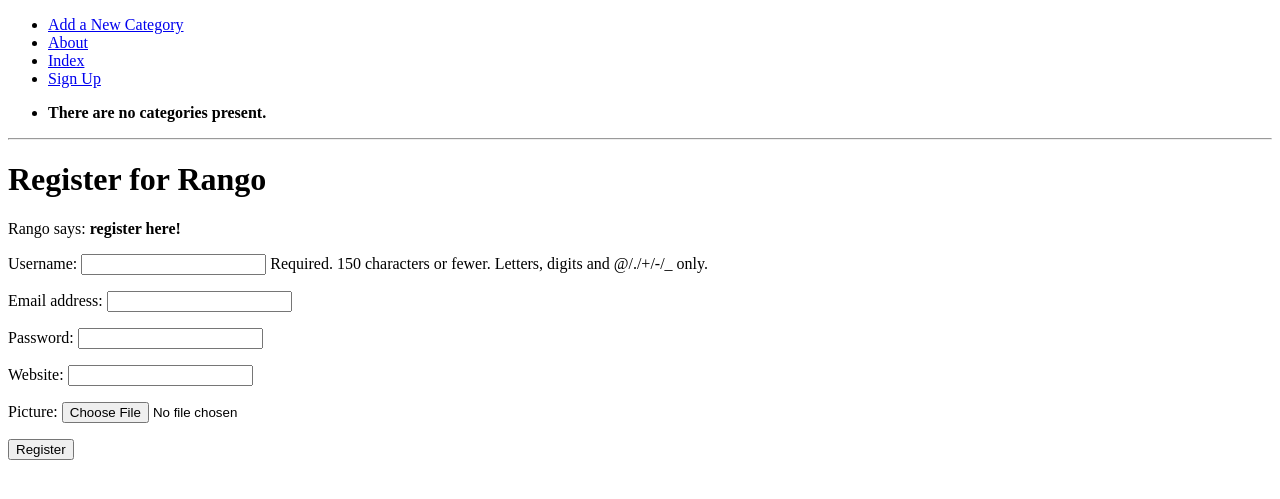
After one commit to 2850479K/tango_with_django_project, a Django app: page /rango/register/ in a window 1280 px wide. The commit adds this page. Shown: the top 499 px of the page. Run offline with Django 3.2, Linux system fonts and the light colour scheme; data that the repository does not hold is empty.

Commit message:
chapt9demo

```diff
--- a/rango/admin.py
+++ b/rango/admin.py
@@ -1,5 +1,6 @@
 from django.contrib import admin
 from rango.models import Category, Page
+from rango.models import UserProfile
 
 # Register your models here.
 
@@ -13,3 +14,4 @@ class CategoryAdmin(admin.ModelAdmin):
 
 admin.site.register(Category, CategoryAdmin)
 admin.site.register(Page, PageAdmin)
+admin.site.register(UserProfile)
--- a/rango/forms.py
+++ b/rango/forms.py
@@ -1,5 +1,17 @@
 from django import forms
 from rango.models import Page, Category
+from django.contrib.auth.models import User
+from rango.models import UserProfile
+
+class UserForm(forms.ModelForm):
+    password = forms.CharField(widget=forms.PasswordInput())
+    class Meta:
+        model = User
+        fields = ('username', 'email', 'password',)
+class UserProfileForm(forms.ModelForm):
+    class Meta:
+        model = UserProfile
+        fields = ('website', 'picture',)
 
 class CategoryForm(forms.ModelForm):
     name = forms.CharField(help_text="Please enter the category name.")
--- a/rango/models.py
+++ b/rango/models.py
@@ -1,5 +1,6 @@
 from django.db import models
 from django.template.defaultfilters import slugify
+from django.contrib.auth.models import User
 
 # Create your models here.
 class Category(models.Model):
@@ -31,3 +32,13 @@ class Page(models.Model):
 
     def __str__(self):
         return self.title
+
+class UserProfile(models.Model):
+    # This line is required. Links UserProfile to a User model instance.
+    user = models.OneToOneField(User, on_delete=models.CASCADE)
+    # The additional attributes we wish to include.
+    website = models.URLField(blank=True)
+    picture = models.ImageField(upload_to='profile_images', blank=True)
+
+    def __str__(self):
+        return self.user.username
--- a/rango/urls.py
+++ b/rango/urls.py
@@ -9,4 +9,5 @@ urlpatterns = [
     path('category/<slug:category_name_slug>/', views.show_category, name='show_category'),
     path('add_category/', views.add_category, name='add_category'),
     path('category/<slug:category_name_slug>/add_page/', views.add_page, name='add_page'),
+    path('register/', views.register, name='register'),
     ]
--- a/rango/views.py
+++ b/rango/views.py
@@ -6,7 +6,7 @@ from rango.forms import CategoryForm
 from django.shortcuts import redirect
 from rango.forms import PageForm
 from django.urls import reverse
-
+from rango.forms import UserForm, UserProfileForm
 
 def index(request):
     # Get the top 5 most liked categories
@@ -106,3 +106,59 @@ def add_page(request, category_name_slug):
 
     context_dict = {'form': form, 'category': category}
     return render(request, 'rango/add_page.html', context=context_dict)
+
+def register(request):
+    # A boolean value for telling the template
+    # whether the registration was successful.
+    # Set to False initially. Code changes value to
+    # True when registration succeeds.
+    registered = False
+
+    # If it's a HTTP POST, we're interested in processing form data.
+    if request.method == 'POST':
+        # Attempt to grab information from the raw form information.
+        # Note that we make use of both UserForm and UserProfileForm.
+        user_form = UserForm(request.POST)
+        profile_form = UserProfileForm(request.POST)
+
+        # If the two forms are valid...
+        if user_form.is_valid() and profile_form.is_valid():
+            # Save the user's form data to the database.
+            user = user_form.save()
+
+            # Now we hash the password with the set_password method.
+            # Once hashed, we can update the user object.
+            user.set_password(user.password)
+            user.save()
+
+            # Now sort out the UserProfile instance.
+            # Since we need to set the user attribute ourselves,
+            # we set commit=False. This delays saving the model
+            # until we're ready to avoid integrity problems.
+            profile = profile_form.save(commit=False)
+            profile.user = user
+
+            # Did the user provide a profile picture?
+            # If so, we need to get it from the input form and
+            #put it in the UserProfile model.
+            if 'picture' in request.FILES:
+                profile.picture = request.FILES['picture']
+
+            # Now we save the UserProfile model instance.
+            profile.save()
+
+            # Update our variable to indicate that the template
+            # registration was successful.
+            registered = True
+        else:
+            # Invalid form or forms - mistakes or something else?
+            # Print problems to the terminal.
+            print(user_form.errors, profile_form.errors)
+    else:
+        # Not a HTTP POST, so we render our form using two ModelForm instances.
+        # These forms will be blank, ready for user input.
+        user_form = UserForm()
+        profile_form = UserProfileForm()
+
+    # Render the template depending on the context.
+    return render(request, 'rango/register.html', context = {'user_form': user_form, 'profile_form': profile_form, 'registered': registered})
--- a/templates/rango/base.html
+++ b/templates/rango/base.html
@@ -8,9 +8,12 @@
 </head>
 <body>
     <div>
-        <a href="{% url 'rango:index' %}">Index</a>
-        <a href="{% url 'rango:about' %}">About</a>
-        <a href="{% url 'rango:add_category' %}">Add a New Category</a>
+        <ul>
+            <li><a href="{% url 'rango:add_category' %}">Add a New Category</a></li>
+            <li><a href="{% url 'rango:about' %}">About</a></li>
+            <li><a href="{% url 'rango:index' %}">Index</a></li>
+            <li><a href="{% url 'rango:register' %}">Sign Up</a></li>
+        </ul>
     </div>
 
     <div>
--- /dev/null
+++ b/templates/rango/register.html
@@ -0,0 +1,27 @@
+{% extends 'rango/base.html' %}
+{% load staticfiles %}
+
+{% block title_block %}
+    Register
+{% endblock %}
+
+{% block body_block %}
+<h1>Register for Rango</h1>
+{% if registered %}
+Rango says: <strong>thank you for registering!</strong>
+<a href="{% url 'rango:index' %}">Return to the homepage.</a><br />
+{% else %}
+Rango says: <strong>register here!</strong><br />
+<form id="user_form" method="post" action="{% url 'rango:register' %}" enctype="multipart/form-data">
+
+    {% csrf_token %}
+
+    <!-- Display each form -->
+    {{ user_form.as_p }}
+    {{ profile_form.as_p }}
+
+    <!-- Provide a button to click to submit the form. -->
+    <input type="submit" name="submit" value="Register" />
+</form>
+{% endif %}
+{% endblock %}
```
Also changed, not shown: tango_with_django_project/settings.py (+7 -0 lines), rango/migrations/0007_userprofile.py (added).
